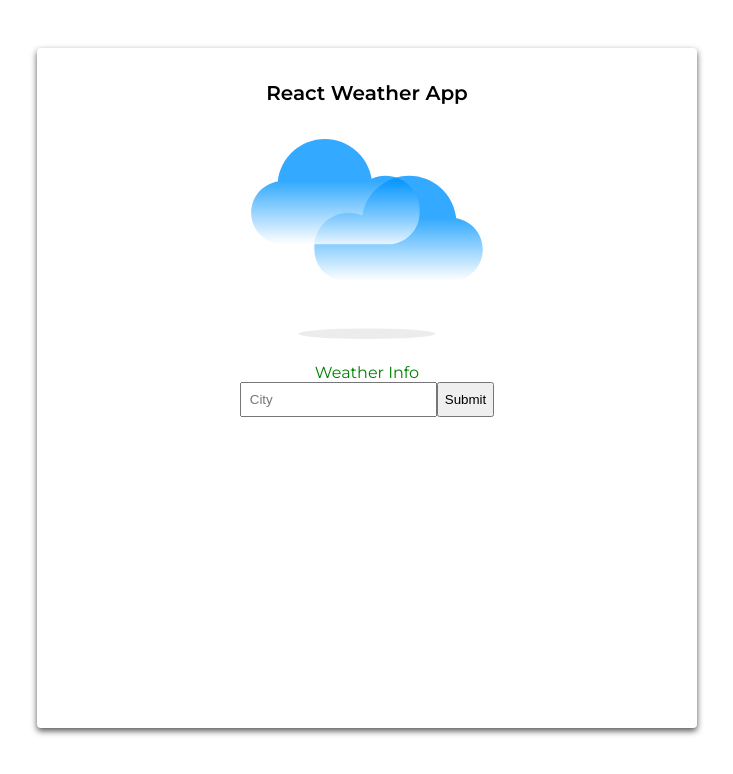
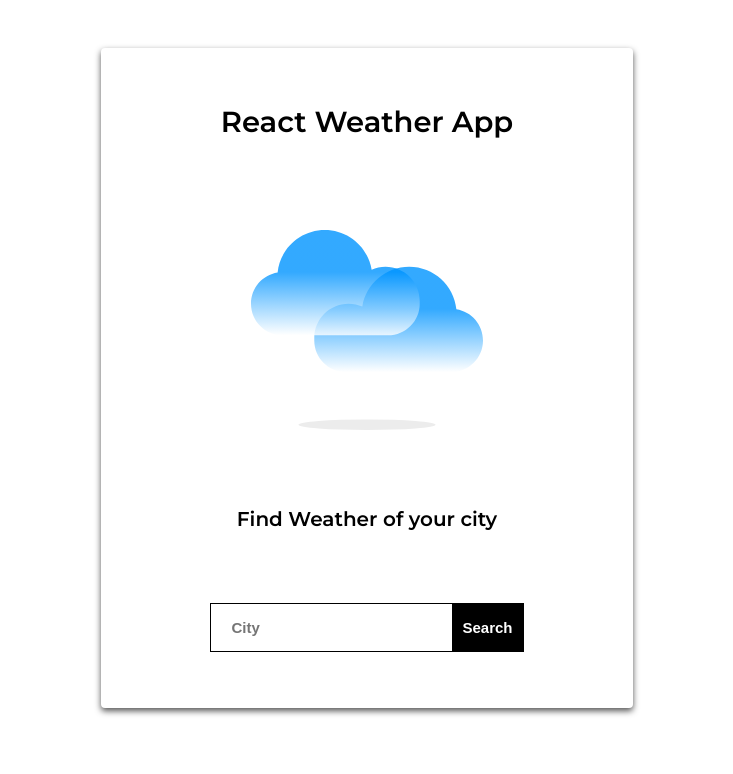
Before and after one commit to darishodzic/Weather-App, a React (Create React App) app: page / in a window 1280 px wide. Shown: the top 774 px of the page, without its empty margins (273-1006 px from the left). Built offline with nearby package versions, Linux system fonts and the light colour scheme.

Commit message:
finishe main components

```diff
--- a/src/App.css
+++ b/src/App.css
@@ -4,9 +4,9 @@
 	margin: auto;
 	align-items: center;
 	box-shadow: 0 3px 6px 0 #555;
-	padding: 20px 10px;
+	padding: 10px;
 	border-radius: 4px;
-	width: 50%;
+	width: 40%;
 	background-color: white;
 	height: 80vh;
 	margin-top: 3rem;
@@ -14,25 +14,26 @@
 
 .SearchCity {
 	display: flex;
-	justify-content: space-between;
+	justify-content: space-around;
 	align-items: center;
 	flex-direction: column;
-}
-
-.Weather-info {
-	color: green;
-}
-.MainImg {
-	color: hotpink;
+	height: 100%;
+	width: 100%;
+	/* border: 1px solid rebeccapurple; */
 }
 
 .City-logo {
-	width: 50vw;
+	width: 100%;
 	height: 25vh;
 	margin: 20px auto;
 }
 
 .AppLabel {
+	color: black;
+	font-size: 29px;
+	font-weight: bold;
+}
+.Weather-info {
 	color: black;
 	font-size: 20px;
 	font-weight: bold;
@@ -40,8 +41,24 @@
 
 .SearchBox {
 	display: flex;
+	border: black solid 1px;
+	margin: 20px auto;
 }
 
 .SearchBox input {
-	padding: 0.5rem 0.5rem;
+	padding: 15px 20px;
+	font-size: 15px;
+	border: none;
+	outline: none;
+	font-weight: bold;
 }
+
+.SearchBox button {
+	font-size: 15px;
+	color: white;
+	background-color: black;
+	border: none;
+	font-weight: bold;
+	padding: 0px 10px;
+	cursor: pointer;
+}
--- a/src/App.js
+++ b/src/App.js
@@ -1,11 +1,17 @@
 import "./App.css";
 import SearchCity from "./SearchCity";
 import Weather from "./Weather";
+import {
+	Switch,
+	Route,
+} from "react-router-dom";
 
 function App() {
 	return (
 		<div className="App">
-			<SearchCity />
+			<Route path="/" exact>
+				<SearchCity />
+			</Route>
 		</div>
 	);
 }
--- a/src/SearchBox.js
+++ b/src/SearchBox.js
@@ -7,7 +7,7 @@ const SearchBox = () => {
 				type="text"
 				placeholder="City"
 			/>
-			<button>Submit</button>
+			<button>Search</button>
 		</form>
 	);
 };
--- a/src/components/WeatherInfo.js
+++ b/src/components/WeatherInfo.js
@@ -3,7 +3,7 @@ import React from "react";
 const WeatherInfo = () => {
 	return (
 		<div className="Weather-info">
-			Weather Info
+			Find Weather of your city
 		</div>
 	);
 };
--- a/src/index.js
+++ b/src/index.js
@@ -2,8 +2,10 @@ import React from "react";
 import ReactDOM from "react-dom";
 import "./index.css";
 import App from "./App";
-
+import { BrowserRouter } from "react-router-dom";
 ReactDOM.render(
-	<App />,
+	<BrowserRouter>
+		<App />
+	</BrowserRouter>,
 	document.getElementById("root")
 );
```
